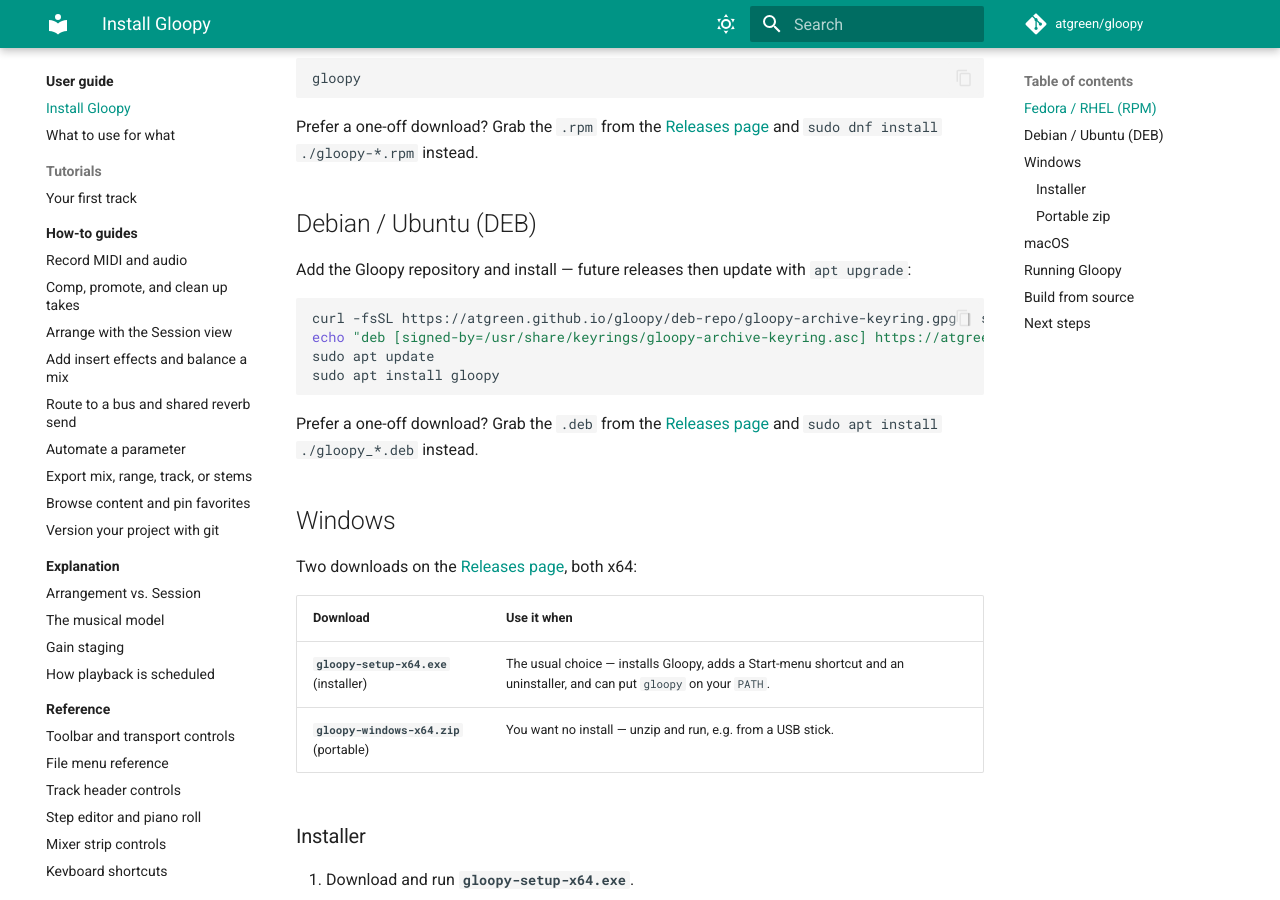
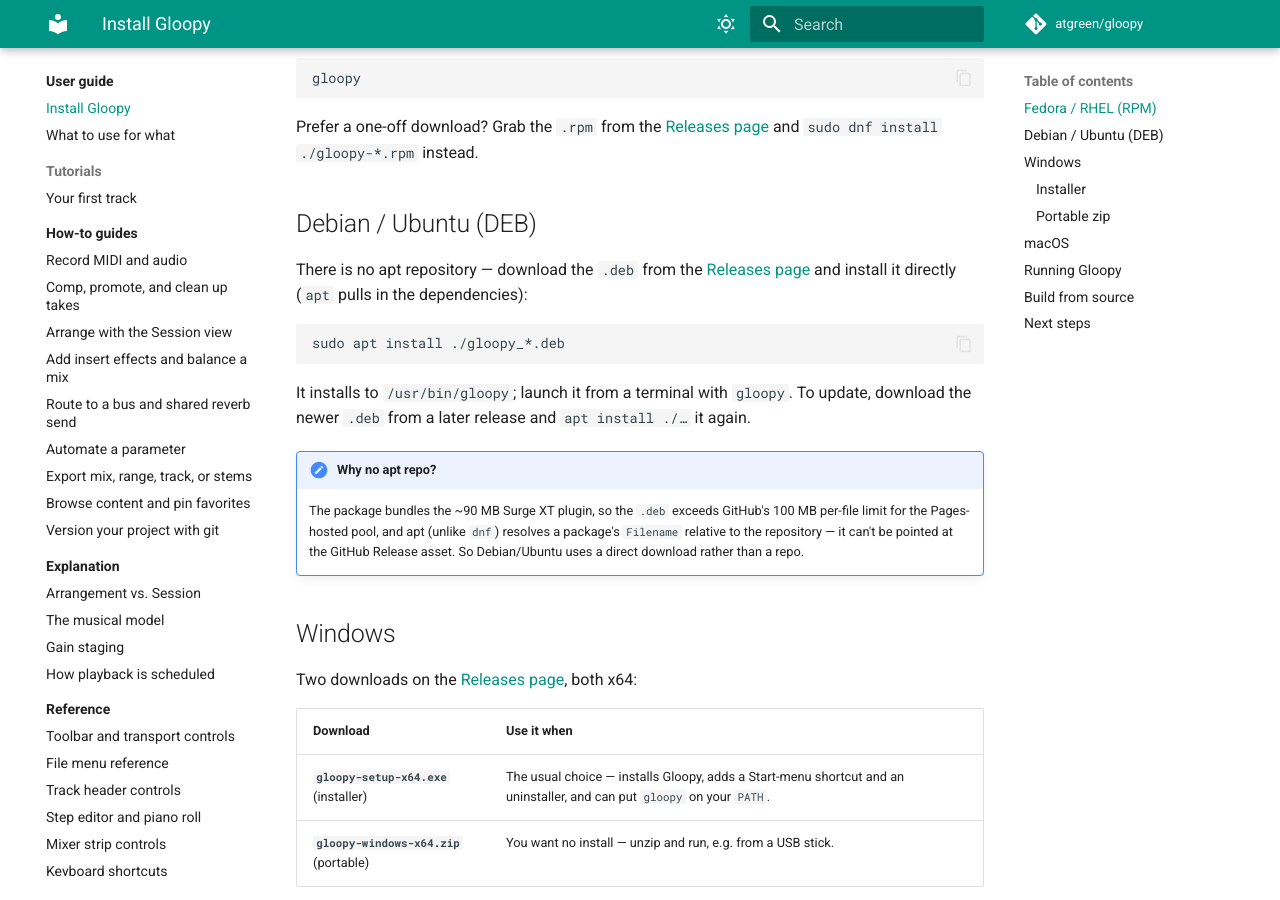
Before and after one commit to atgreen/gloopy, an MkDocs documentation site: the page built from docs/user-guide/install.md, in a window 1280 px wide and 900 px high, scrolled down 942 px. Built offline with MkDocs 1.6.1 and Material for MkDocs 9.7.7, drawn with Linux system fonts in a browser that asks for light colours.

Commit message:
release: dnf-only repo, changelog-derived notes, fix gh-pages orphaning (0.1.1)
The 0.1.0 release exposed three packaging problems, all fixed here:

- Drop the apt repository. The .deb embeds the ~90 MB Surge plugin, so it
  exceeds GitHub's 100 MB per-file git limit for the Pages-hosted apt pool,
  and apt resolves a package's Filename relative to the base URI (verified: it
  will not follow an absolute URL), so it can't be pointed at the Release asset
  the way the dnf metadata is. Remove build-deb-repo; deploy-pages now needs
  only build-rpm-repo. The .deb stays a Release asset for `apt install ./file`.

- Generate the GitHub Release body from CHANGELOG.md (it was empty). A new step
  in the provenance job — which runs last, so its body is authoritative — emits
  an announcement line whose summary is the version's lead paragraph, followed
  by that version's ### sections and an install footer.

- Stop mike from orphaning gh-pages. actions/checkout fetches origin/gh-pages
  only as a remote-tracking ref, so mike (which operates on the local branch)
  started a fresh orphan every deploy and force-wiped the published versions
  and the rpm repo. Materialise a local gh-pages before mike runs.

Docs (README, install guide, landing page, make-release skill) updated to
"download the .deb, no apt repo".

Co-Authored-By: Claude Opus 4.8 (1M context) <noreply@anthropic.com>

````diff
--- a/docs/user-guide/install.md
+++ b/docs/user-guide/install.md
@@ -44,19 +44,22 @@ Prefer a one-off download? Grab the `.rpm` from the
 
 ## Debian / Ubuntu (DEB)
 
-Add the Gloopy repository and install — future releases then update with
-`apt upgrade`:
+There is no apt repository — download the `.deb` from the
+[Releases page](https://github.com/atgreen/gloopy/releases) and install it directly
+(`apt` pulls in the dependencies):
 
 ```sh
-curl -fsSL https://atgreen.github.io/gloopy/deb-repo/gloopy-archive-keyring.gpg | sudo tee /usr/share/keyrings/gloopy-archive-keyring.asc > /dev/null
-echo "deb [signed-by=/usr/share/keyrings/gloopy-archive-keyring.asc] https://atgreen.github.io/gloopy/deb-repo stable main" | sudo tee /etc/apt/sources.list.d/gloopy.list
-sudo apt update
-sudo apt install gloopy
+sudo apt install ./gloopy_*.deb
 ```
 
-Prefer a one-off download? Grab the `.deb` from the
-[Releases page](https://github.com/atgreen/gloopy/releases) and
-`sudo apt install ./gloopy_*.deb` instead.
+It installs to `/usr/bin/gloopy`; launch it from a terminal with `gloopy`. To update,
+download the newer `.deb` from a later release and `apt install ./…` it again.
+
+!!! note "Why no apt repo?"
+    The package bundles the ~90 MB Surge XT plugin, so the `.deb` exceeds GitHub's
+    100 MB per-file limit for the Pages-hosted pool, and apt (unlike `dnf`) resolves a
+    package's `Filename` relative to the repository — it can't be pointed at the
+    GitHub Release asset. So Debian/Ubuntu uses a direct download rather than a repo.
 
 ## Windows
 
````
Also changed, not shown: .claude/skills/make-release/SKILL.md (+26 -20 lines), CHANGELOG.md (+31 -6 lines), README.md (+2 -2 lines), 3 other files.
